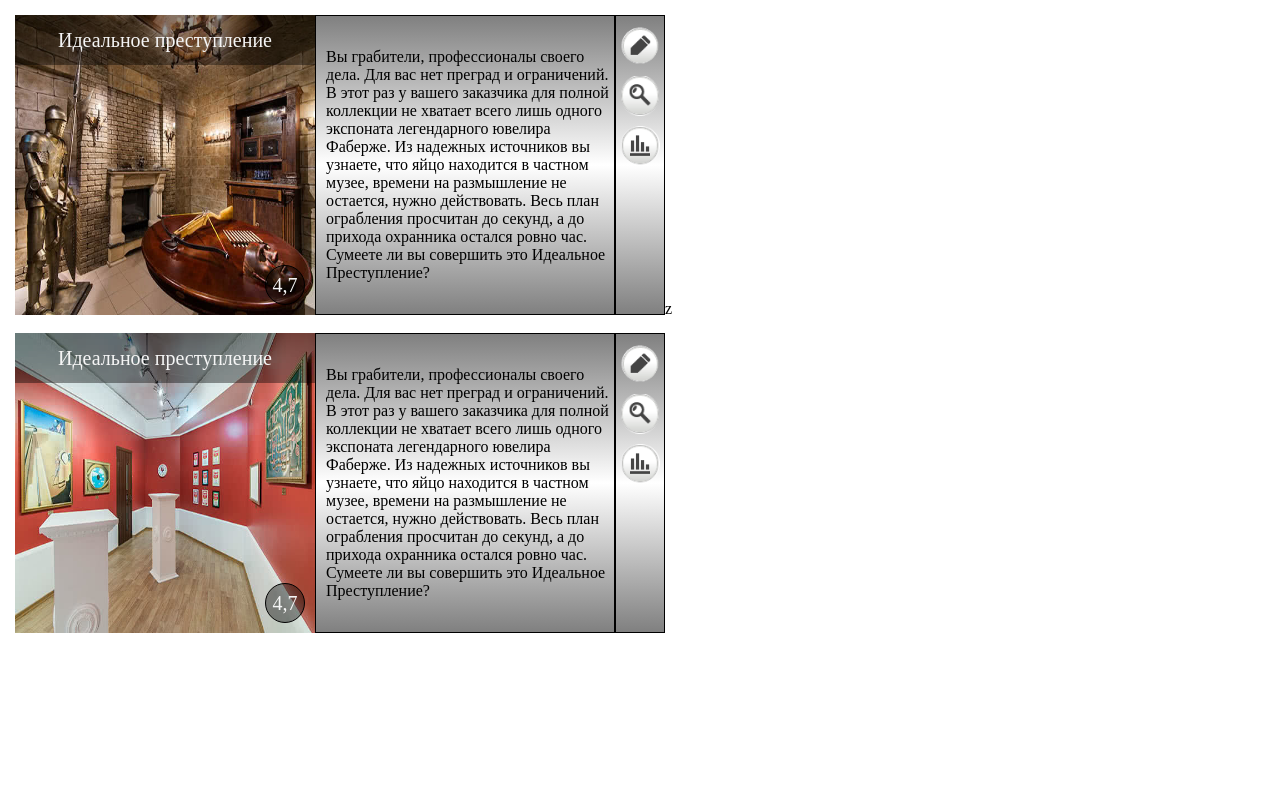
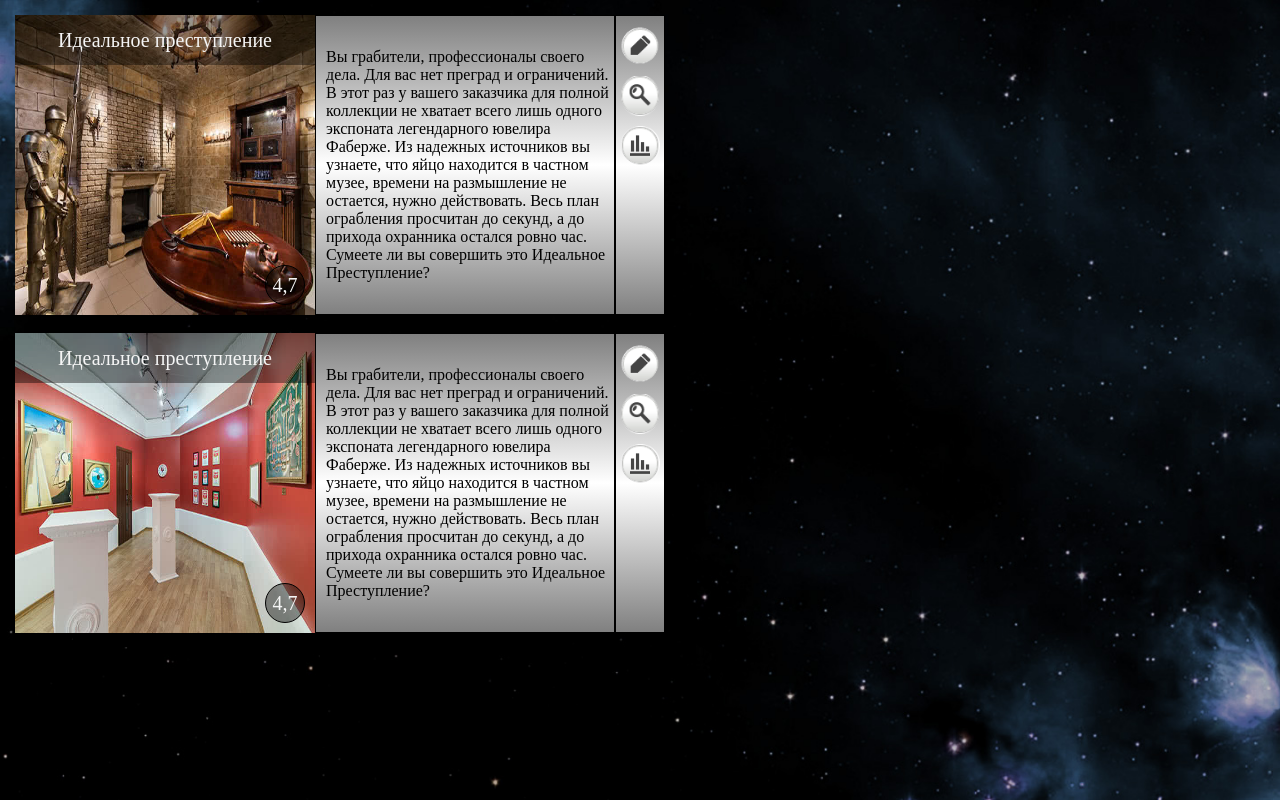
Before and after one commit to AndreyOOP/V0QuestSite, a plain HTML site: page index.html in a window 1280 px wide. Drawn offline with Linux system fonts and the light colour scheme.

Commit message:
Set Background Picture
- add background picture file
- set appropriative css properties

```diff
--- a/css/style.css
+++ b/css/style.css
@@ -2,6 +2,11 @@
     margin: 0;
     padding: 0;
     box-sizing: border-box;
+}
+
+body{
+    background: url("../pictures/background.jpg") no-repeat center center fixed;
+    background-size: cover;
 }
 
 .qi-container{
```
Also changed, not shown: pictures/background.jpg (added).
